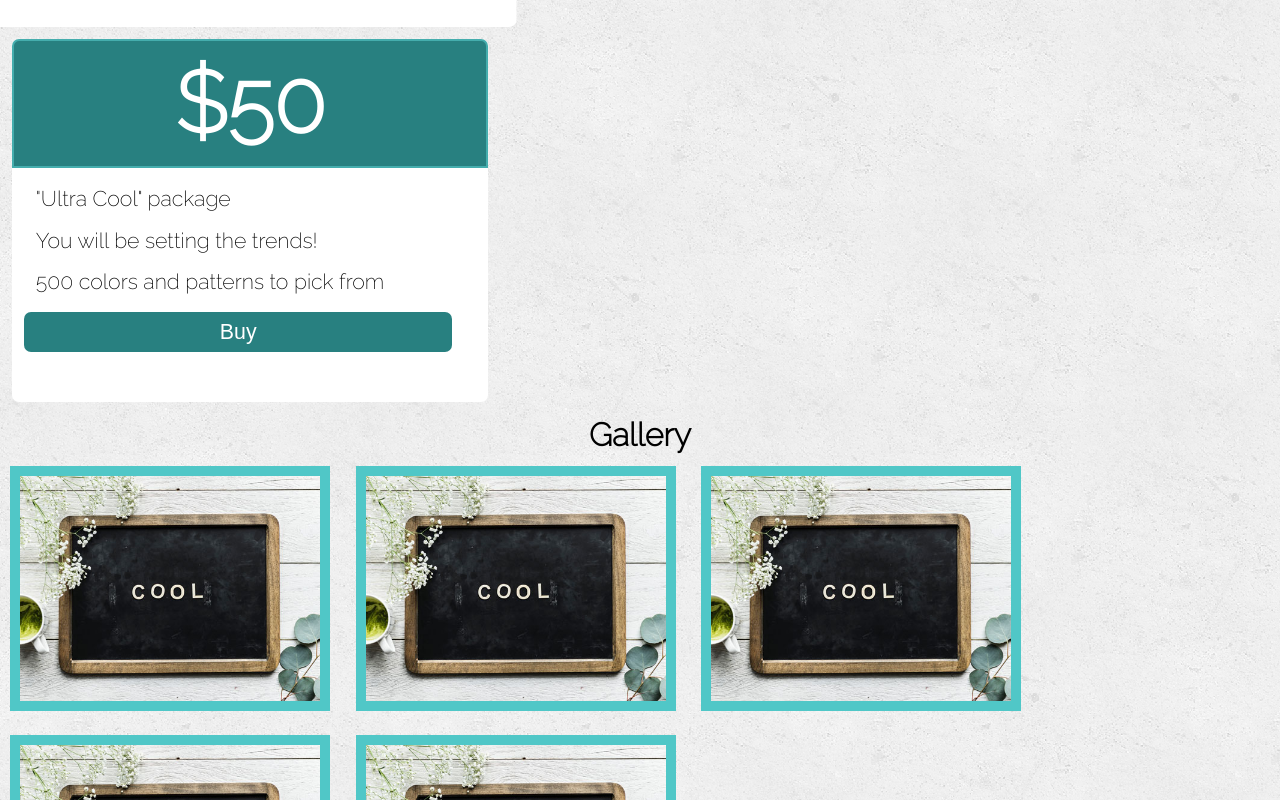
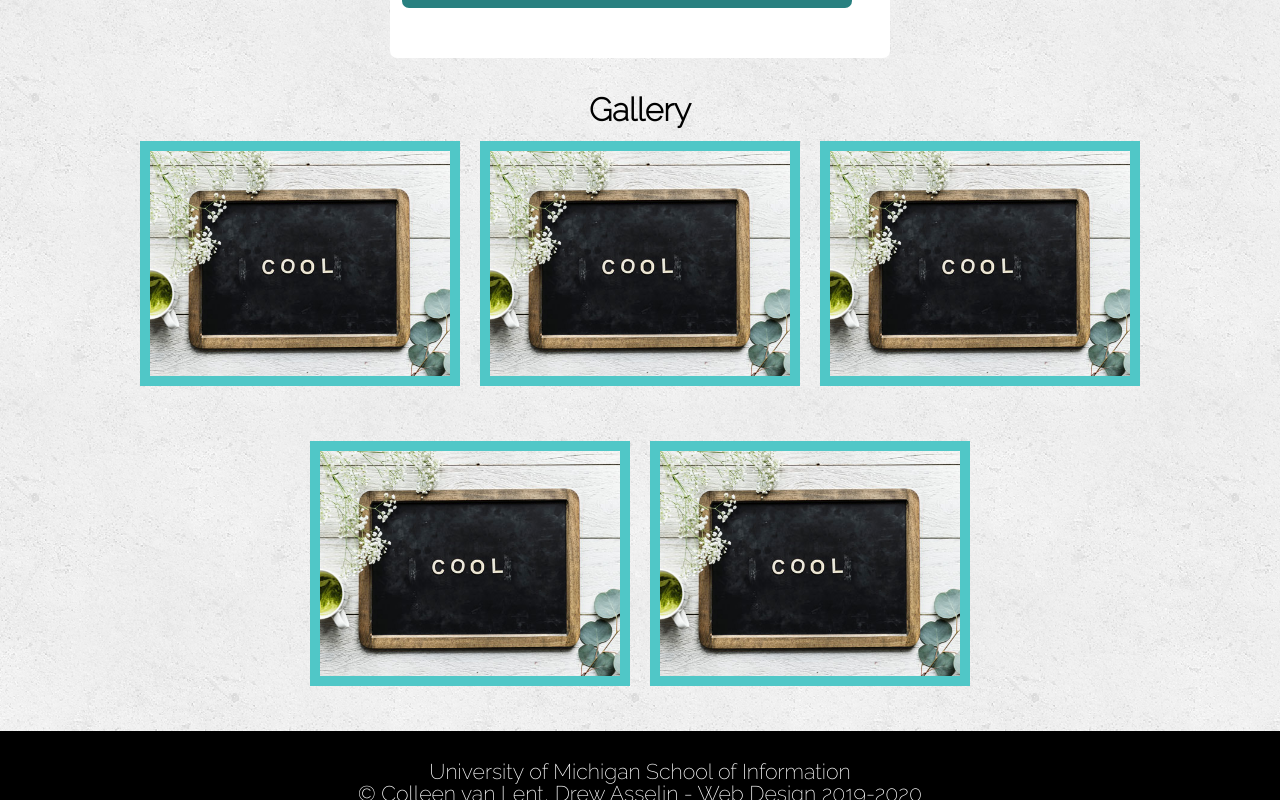
Before and after one commit to gracechang1004/homework5, a plain HTML site: page index.html in a window 1280 px wide. Shown: the part 1060-1860 px from the top of the page. Drawn offline with Linux system fonts and the light colour scheme.

Commit message:
fixed small screen view

```diff
--- a/css/style.css
+++ b/css/style.css
@@ -4,6 +4,7 @@ body{
   padding: 0;
   font-size: 16pt; /* test for this! Make all sizes em or rem */
   background-image: url('../images/concrete_seamless.png');
+
 }
 
 h1{
@@ -19,7 +20,6 @@ h2{
 }
 
 p {
-	display: flex;
 	padding: 0 30px;
 }
 
@@ -74,10 +74,12 @@ Keyframes for animation*/
 
 /* Cards! */
 .pricing{
-	width: 500px;
+	display:flex;
     min-height: 500px;
     justify-content: center;
     align-items: center;
+	flex-wrap: wrap;
+	padding: 1.5%;
 }
 
 .card {
@@ -85,7 +87,8 @@ Keyframes for animation*/
   background: #fff;
   border-radius: 7px;
   padding: 0 0 50px 0;
-  flex: 0 0 400px;
+  flex: 0 0 500px;
+
 }
 
 .card > header{
@@ -130,8 +133,12 @@ Keyframes for animation*/
 /* Gallery! */
 
 .gallery{
+  display: flex;
   justify-content: center;
   min-height: 600px;
+  flex-wrap: wrap;
+  align-items: flex-start;
+
 }
 
 .gallery > img{
@@ -169,7 +176,10 @@ header{
 
   /* Cards! */
   .card {
-
+    flex-wrap: wrap;
+    flex: 0 0 500px;
+    align-items: center;
+    justify-content: center
   }
 
   .card_big{
```
